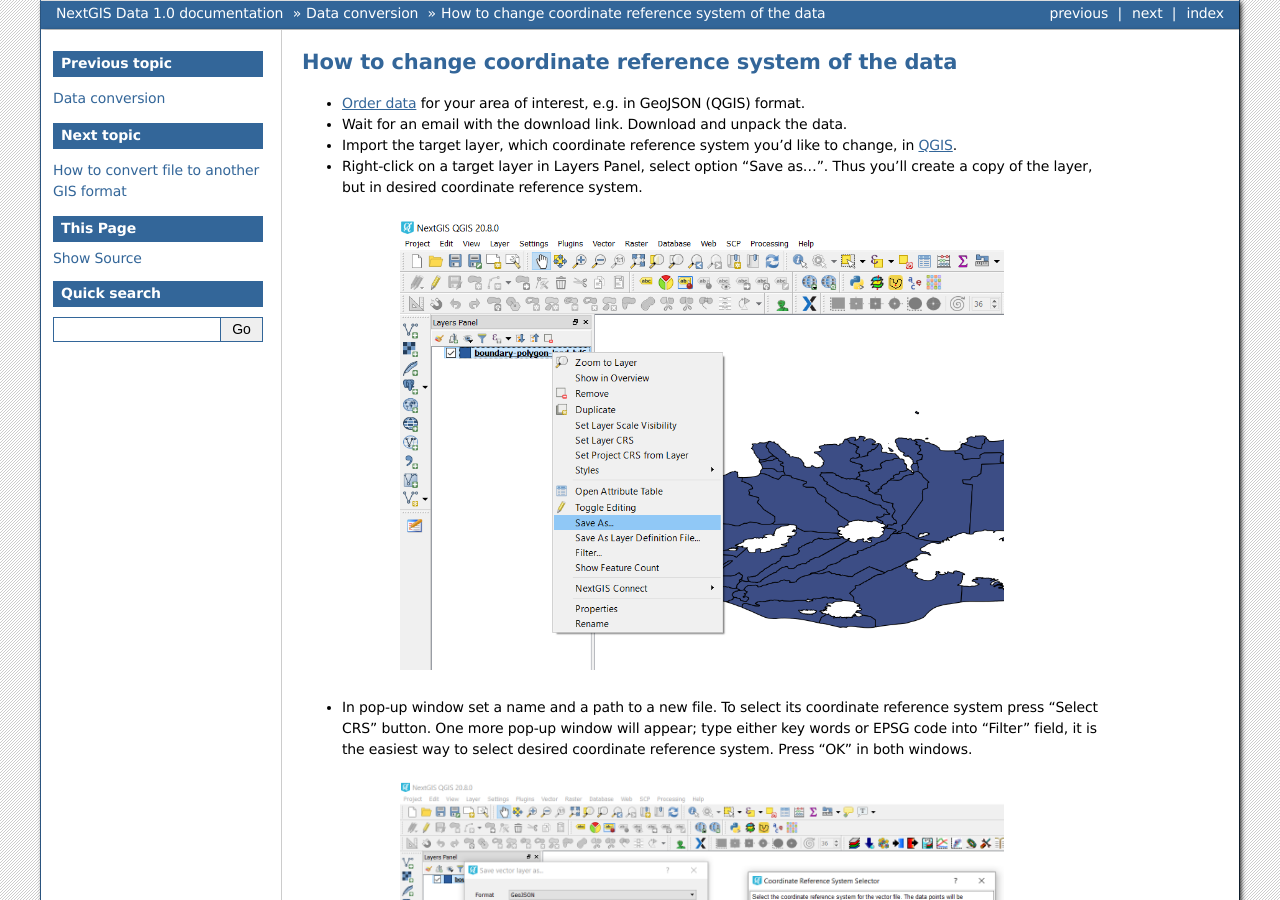
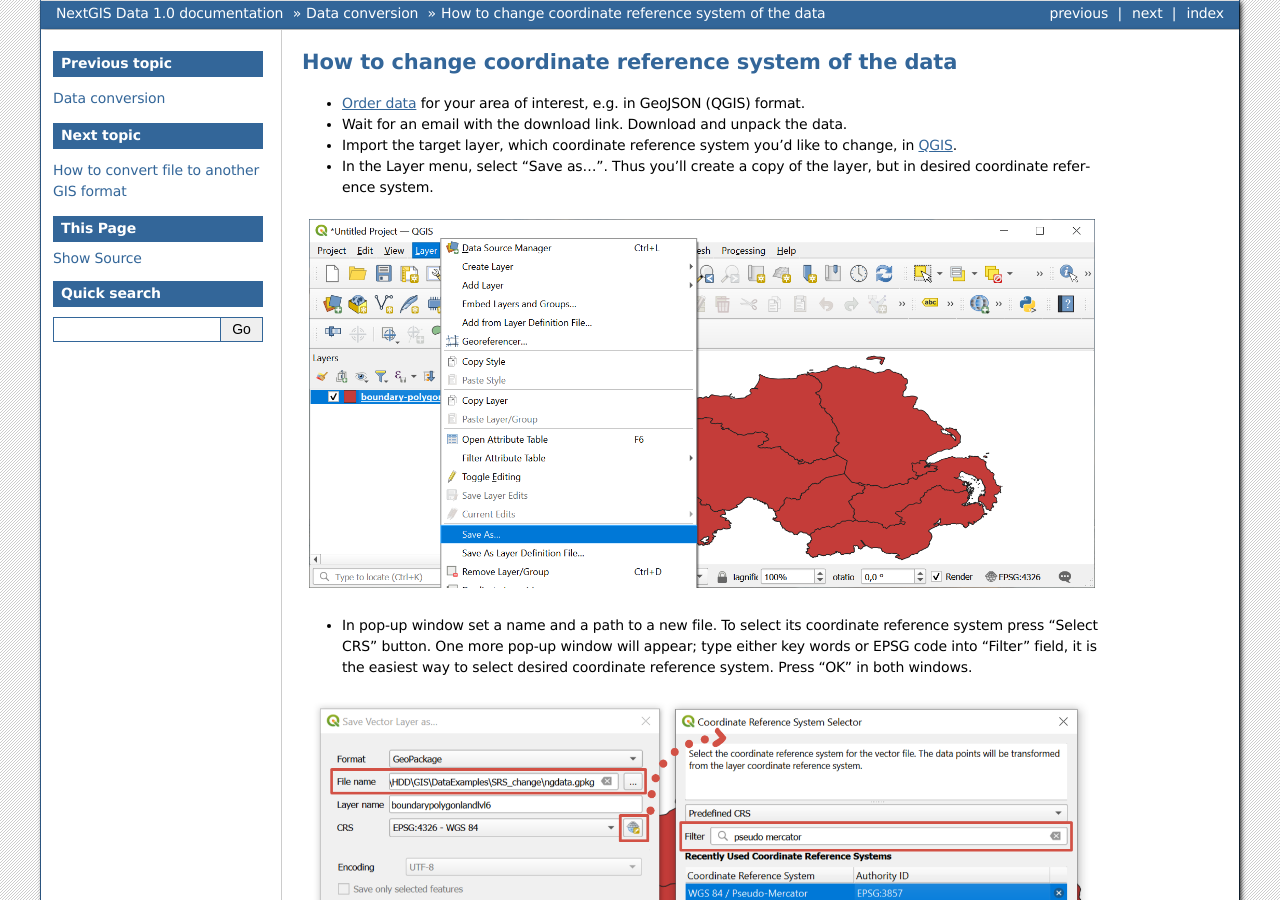
Before and after one commit to nextgis/docs_data, a Sphinx documentation site: the page built from source/cs_change.rst, in a window 1280 px wide and 900 px high. Built offline with Sphinx 7.4.7, drawn with Linux system fonts in a browser that asks for light colours; formulas are drawn with MathJax 3; pages that are not in the unit, such as notebooks, are missing from menus.

Commit message:
Update cs_change.rst
New screenshots

```diff
--- a/source/cs_change.rst
+++ b/source/cs_change.rst
@@ -6,23 +6,23 @@
 * `Order data <https://data.nextgis.com/en/>`_ for your area of interest, e.g. in GeoJSON (QGIS) format.
 * Wait for an email with the download link. Download and unpack the data.
 * Import the target layer, which coordinate reference system you'd like to change, in `QGIS <https://qgis.org/en/site/forusers/download.html>`_.
-* Right-click on a target layer in Layers Panel, select option “Save as…”. Thus you’ll create a copy of the layer, but in desired coordinate reference system.
+* In the Layer menu, select “Save as…”. Thus you’ll create a copy of the layer, but in desired coordinate reference system.
 
-.. figure:: _static/cs_change1.png
+.. figure:: _static/cs_change_select_save_en.png
    :name: cs_change1
    :align: center
-   :width: 16cm
+   :width: 24cm
 
 * In pop-up window set a name and a path to a new file. To select its coordinate reference system press “Select CRS” button. One more pop-up window will appear; type either key words or EPSG code into “Filter” field, it is the easiest way to select desired coordinate reference system. Press “OK” in both windows.
 
-.. figure:: _static/cs_change2.png
+.. figure:: _static/cs_change_save_as_en.png
    :name: cs_change2
    :align: center
-   :width: 16cm
+   :width: 24cm
 
 * New layer in desired coordinate reference system is created and added to the project. Check of coordinate reference system is available via layer’s properties.
 
-.. figure:: _static/cs_change3.png
+.. figure:: _static/cs_change_result_en.png
    :name: cs_change3
    :align: center
-   :width: 16cm
+   :width: 20cm
```
